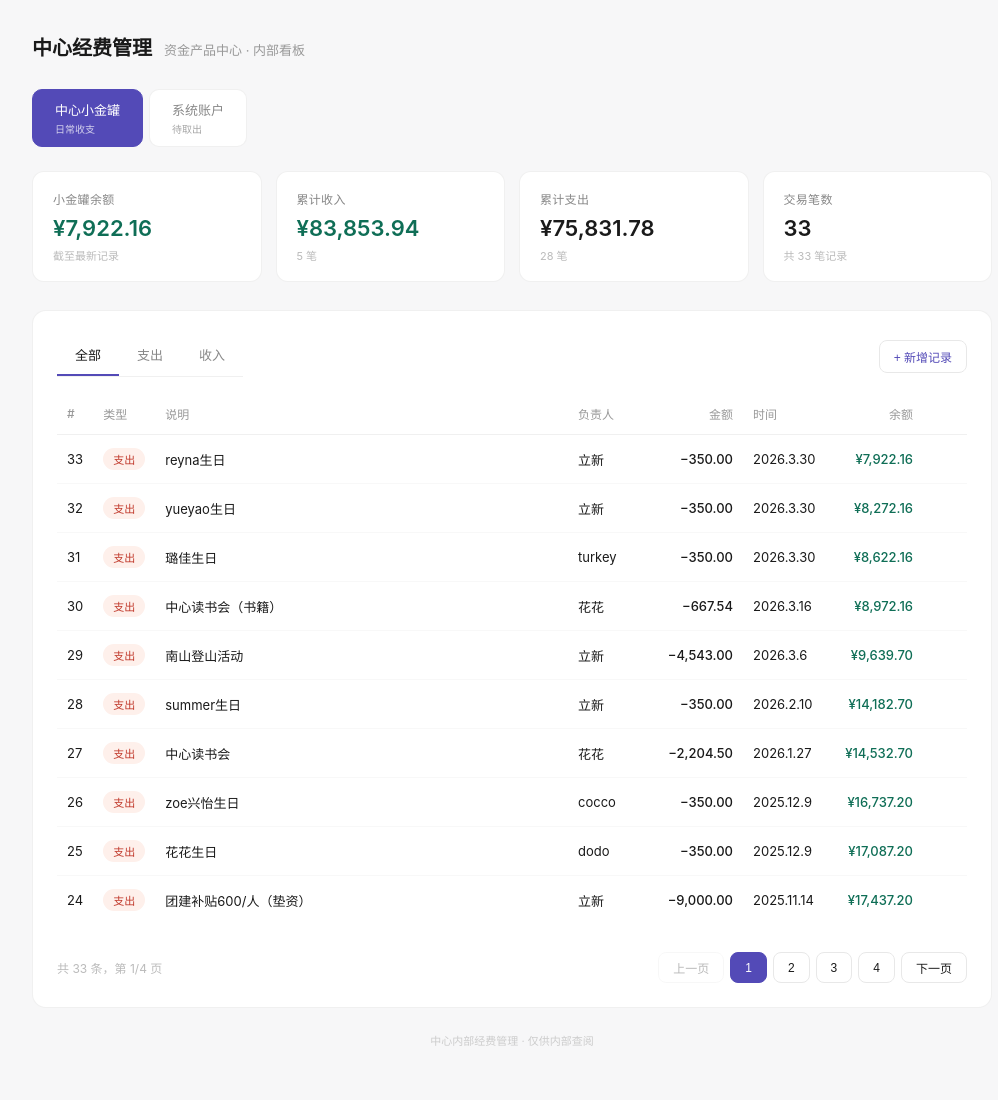
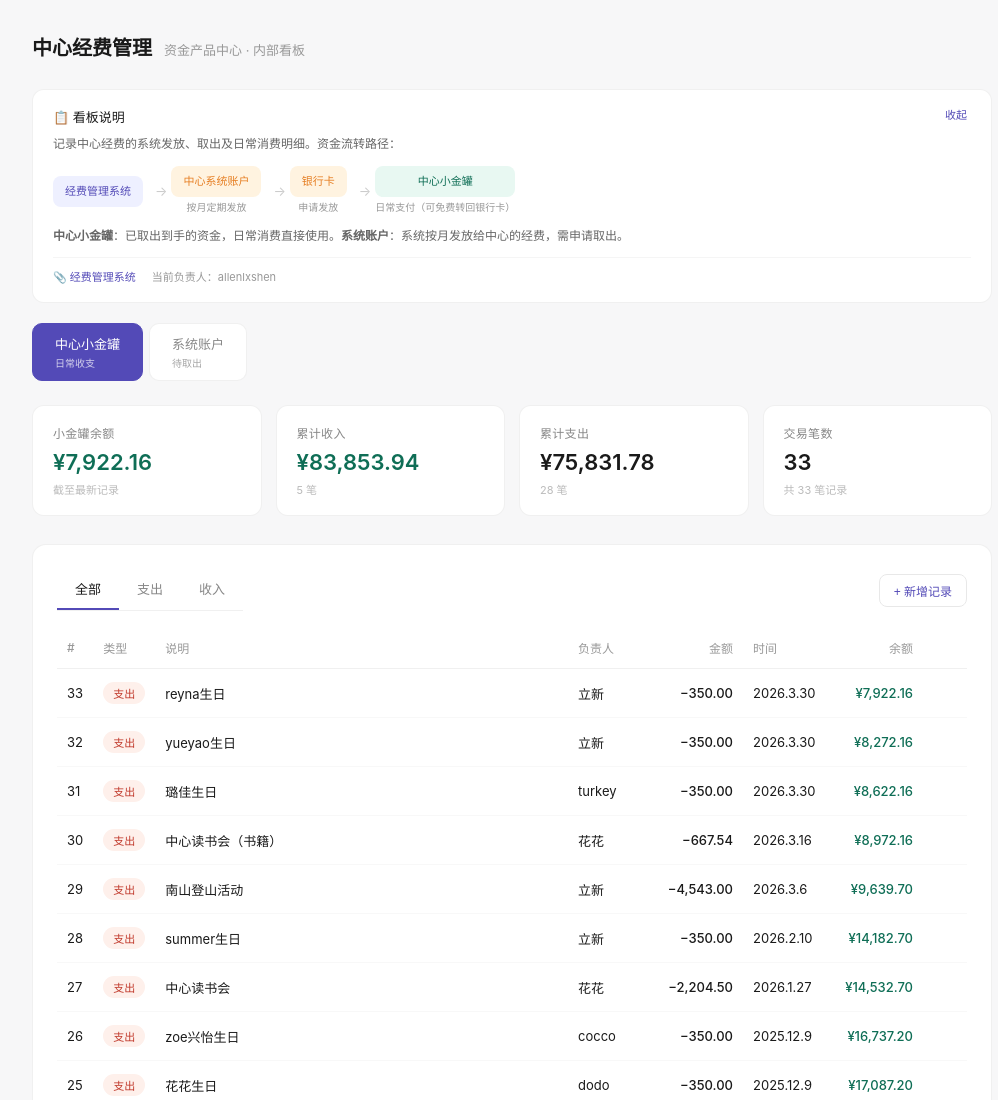
Before and after one commit to 123mm-cnm/fund-board, a plain HTML site: page index.html in a window 1280 px wide. Shown: the top 1100 px of the page, without its empty margins (128-1126 px from the left). Drawn offline with Linux system fonts and the light colour scheme.

Commit message:
feat: 新增看板说明模块（资金流转图+负责人+系统链接）

```diff
--- a/index.html
+++ b/index.html
@@ -56,6 +56,22 @@ tr:hover .row-edit{opacity:1}
 .pager-btns button.active-page{background:#534AB7;color:#fff;border-color:#534AB7}
 th.r,td.r{text-align:right}
 .footer{text-align:center;margin-top:24px;font-size:11px;color:#ccc}
+.info-banner{background:#fff;border-radius:12px;border:0.5px solid rgba(0,0,0,.06);padding:16px 20px;margin-bottom:20px;font-size:12px;color:#666;line-height:1.7;position:relative;overflow:hidden;transition:max-height .3s ease}
+.info-banner.collapsed{max-height:42px;cursor:pointer}
+.info-banner.collapsed::after{content:'';position:absolute;bottom:0;left:0;right:0;height:20px;background:linear-gradient(transparent,#fff)}
+.info-toggle{position:absolute;right:16px;top:14px;font-size:11px;color:#534AB7;cursor:pointer;font-weight:500;z-index:1;background:#fff;padding:2px 8px;border-radius:4px}
+.info-flow{display:flex;align-items:center;gap:0;margin:12px 0 10px;flex-wrap:wrap}
+.flow-step{display:flex;align-items:center;gap:8px}
+.flow-node{padding:6px 12px;border-radius:8px;font-size:11px;font-weight:500;white-space:nowrap}
+.flow-node.sys{background:#eef0ff;color:#534AB7}
+.flow-node.bank{background:#fff3e0;color:#e67e22}
+.flow-node.jar{background:#e8f8f2;color:#0F6E56}
+.flow-arrow{color:#ccc;font-size:13px;margin:0 4px}
+.flow-label{font-size:10px;color:#999;margin-top:2px;text-align:center}
+.info-meta{display:flex;gap:16px;flex-wrap:wrap;margin-top:10px;padding-top:10px;border-top:1px solid #f5f5f5}
+.info-meta a{color:#534AB7;text-decoration:none;font-size:11px}
+.info-meta a:hover{text-decoration:underline}
+.info-meta span{font-size:11px;color:#999}
 
 .modal-overlay{display:none;position:fixed;top:0;left:0;right:0;bottom:0;background:rgba(0,0,0,.4);z-index:1000;align-items:center;justify-content:center;backdrop-filter:blur(2px)}
 .modal-overlay.show{display:flex}
@@ -83,6 +99,43 @@ th.r,td.r{text-align:right}
     <div class="header-left">
       <h1>中心经费管理</h1>
       <span class="sub">资金产品中心 · 内部看板</span>
+    </div>
+  </div>
+
+  <div class="info-banner" id="infoBanner">
+    <span class="info-toggle" id="infoToggle" onclick="toggleInfo()">收起</span>
+    <div style="font-size:13px;font-weight:500;color:#1a1a1a;margin-bottom:6px">📋 看板说明</div>
+    <div>记录中心经费的系统发放、取出及日常消费明细。资金流转路径：</div>
+    <div class="info-flow">
+      <div class="flow-step">
+        <div class="flow-node sys">经费管理系统</div>
+        <div class="flow-arrow">→</div>
+      </div>
+      <div class="flow-step">
+        <div style="text-align:center">
+          <div class="flow-node bank">中心系统账户</div>
+          <div class="flow-label">按月定期发放</div>
+        </div>
+        <div class="flow-arrow">→</div>
+      </div>
+      <div class="flow-step">
+        <div style="text-align:center">
+          <div class="flow-node bank">银行卡</div>
+          <div class="flow-label">申请发放</div>
+        </div>
+        <div class="flow-arrow">→</div>
+      </div>
+      <div class="flow-step">
+        <div style="text-align:center">
+          <div class="flow-node jar">中心小金罐</div>
+          <div class="flow-label">日常支付（可免费转回银行卡）</div>
+        </div>
+      </div>
+    </div>
+    <div style="margin-top:2px"><strong>中心小金罐</strong>：已取出到手的资金，日常消费直接使用。<strong>系统账户</strong>：系统按月发放给中心的经费，需申请取出。</div>
+    <div class="info-meta">
+      <a href="https://fund.woa.com/funds/fundsDetail" target="_blank">📎 经费管理系统</a>
+      <span>当前负责人：allenlxshen</span>
     </div>
   </div>
 
@@ -223,6 +276,19 @@ function saveData(key, data) {
 
 let handData = loadData(STORAGE_KEY_HAND, DEFAULT_HAND);
 let sysData = loadData(STORAGE_KEY_SYS, DEFAULT_SYS);
+
+// ===== INFO BANNER =====
+function toggleInfo() {
+  const banner = document.getElementById('infoBanner');
+  const toggle = document.getElementById('infoToggle');
+  if (banner.classList.contains('collapsed')) {
+    banner.classList.remove('collapsed');
+    toggle.textContent = '收起';
+  } else {
+    banner.classList.add('collapsed');
+    toggle.textContent = '展开说明';
+  }
+}
 
 // ===== STATE =====
 let currentModule = 'hand';
```
